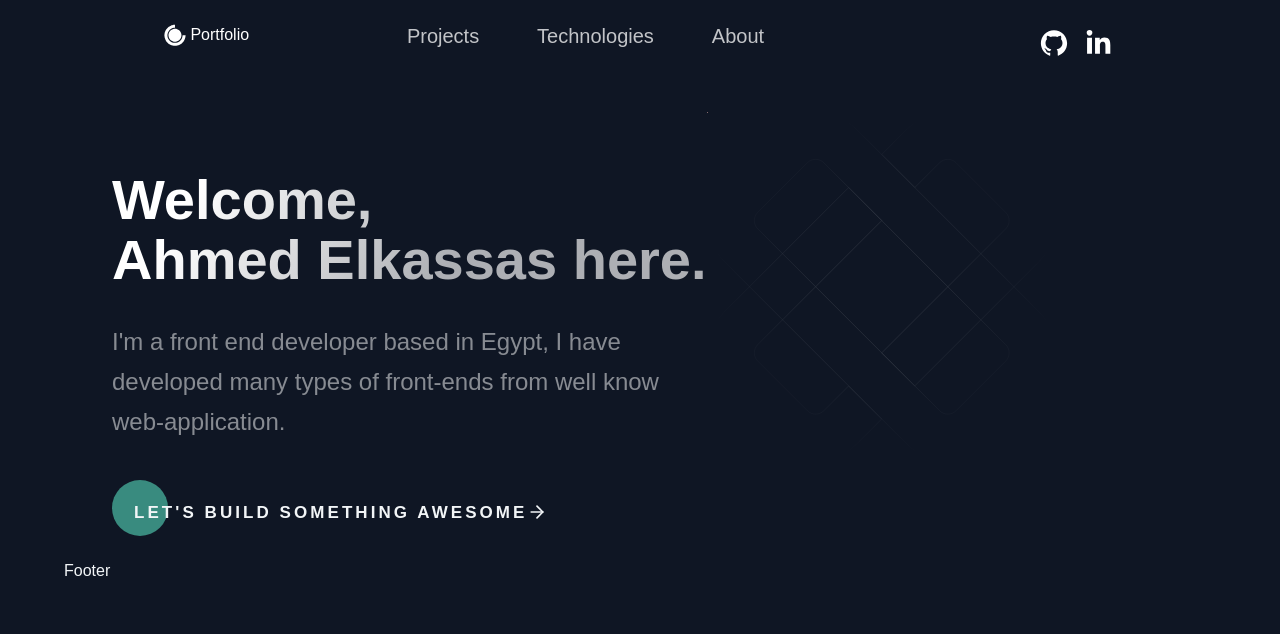
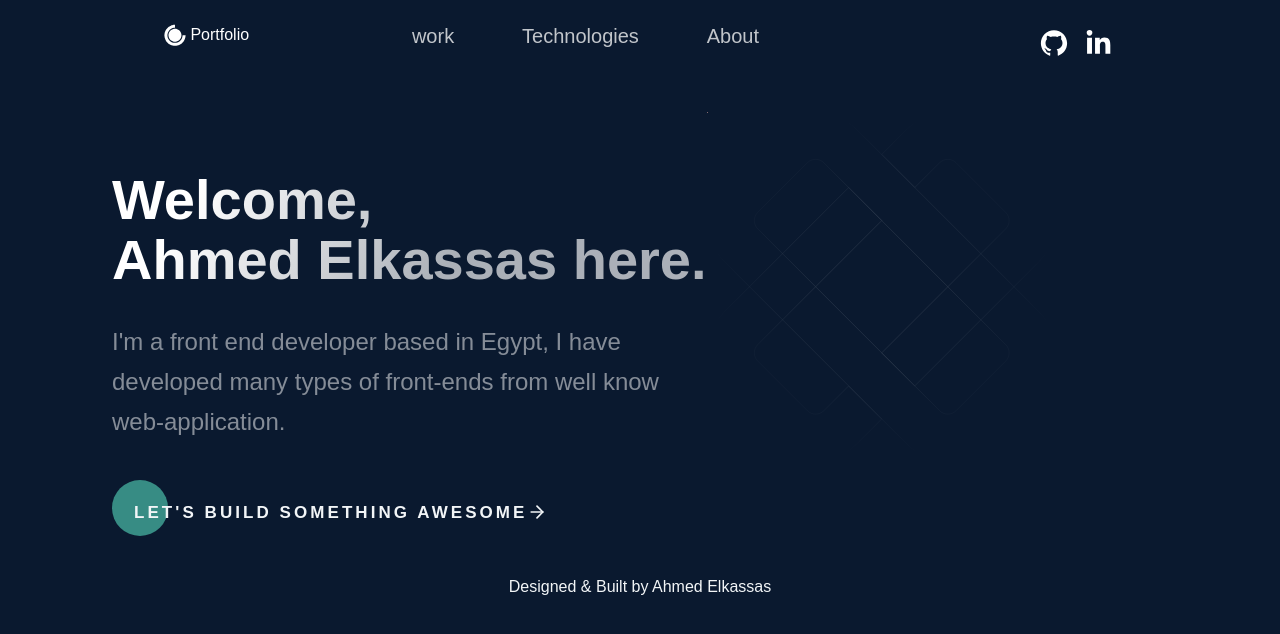
Before and after one commit to Ahmed-Elkassas/portfolio-with-nextjs, a Next.js app: page / in a window 1280 px wide. Shown: the top 634 px of the page. Built offline with nearby package versions, Linux system fonts and the light colour scheme.

Commit message:
Create footer

```diff
--- a/components/footer/Footer.js
+++ b/components/footer/Footer.js
@@ -1,9 +1,11 @@
-import React from 'react'
+import { FooterSec } from "./FooterStyles";
 
 const Footer = () => {
   return (
-    <div>Footer</div>
+    <FooterSec>
+      <a href="https://github.com/Ahmed-Elkassas/portfolio-with-nextjs" target="_blank">Designed & Built by Ahmed Elkassas</a>
+    </FooterSec>
   )
 }
 
-export default Footer
+export default Footer;
--- /dev/null
+++ b/components/footer/FooterStyles.js
@@ -0,0 +1,18 @@
+
+import styled from "styled-components";
+
+export const FooterSec = styled.footer`
+    display: flex;
+    flex-direction: ${props => props.row ? 'row' : 'column'};
+    text-align: center;
+    margin: 16px auto 10px;
+    a {
+        color: ${props => props.theme.colors.primary};
+        width: max-content;
+        margin: auto;
+        transition: all 0.3 ease-in;
+    }
+    & a:hover {
+        color: ${props => props.theme.colors.mainColor}
+    }
+`
--- a/components/header/Header.js
+++ b/components/header/Header.js
@@ -17,8 +17,8 @@
     </Div1>
     <Div2>
       <li>
-        <Link href="#projects">
-          <NavLink>Projects</NavLink>
+        <Link href="#work">
+          <NavLink>work</NavLink>
         </Link>
       </li>
       <li>
--- a/styles/globals.js
+++ b/styles/globals.js
@@ -12,7 +12,7 @@
   html {
     font-size: 62.5%;
     scroll-behavior: smooth;
-
+    overflow-x: hidden;
   }
   body {
     font-family: ${props => props.theme.fonts.main};
--- a/themes/default.js
+++ b/themes/default.js
@@ -10,7 +10,7 @@
     mainColor: "#64ffda",
   },
   backgrounds: {
-    mainBackground: "#0F1624",
+    mainBackground: "#0a192f",
     background2: "hsl(232.7,27.3%,23.7%)",
   },
   breakpoints: {
```
